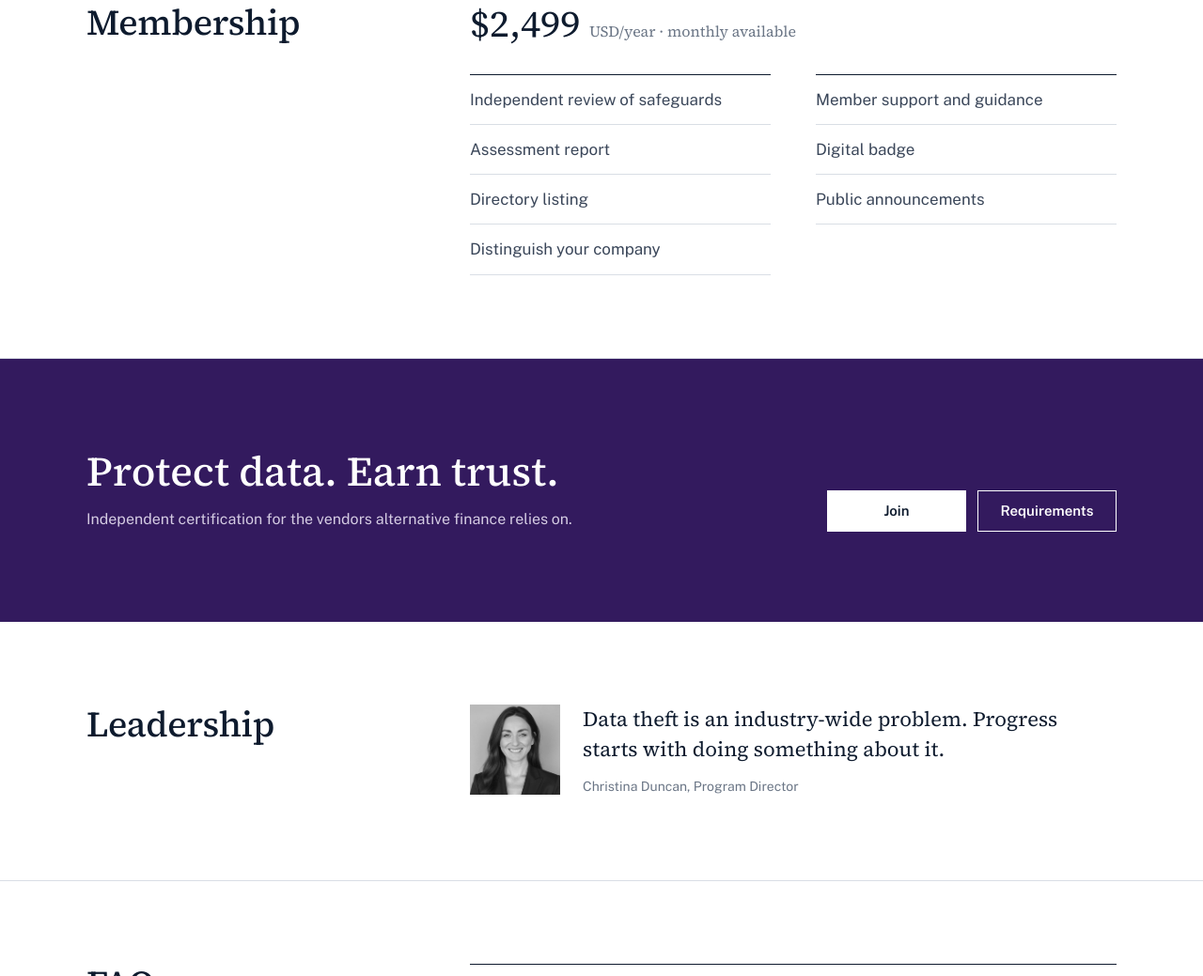
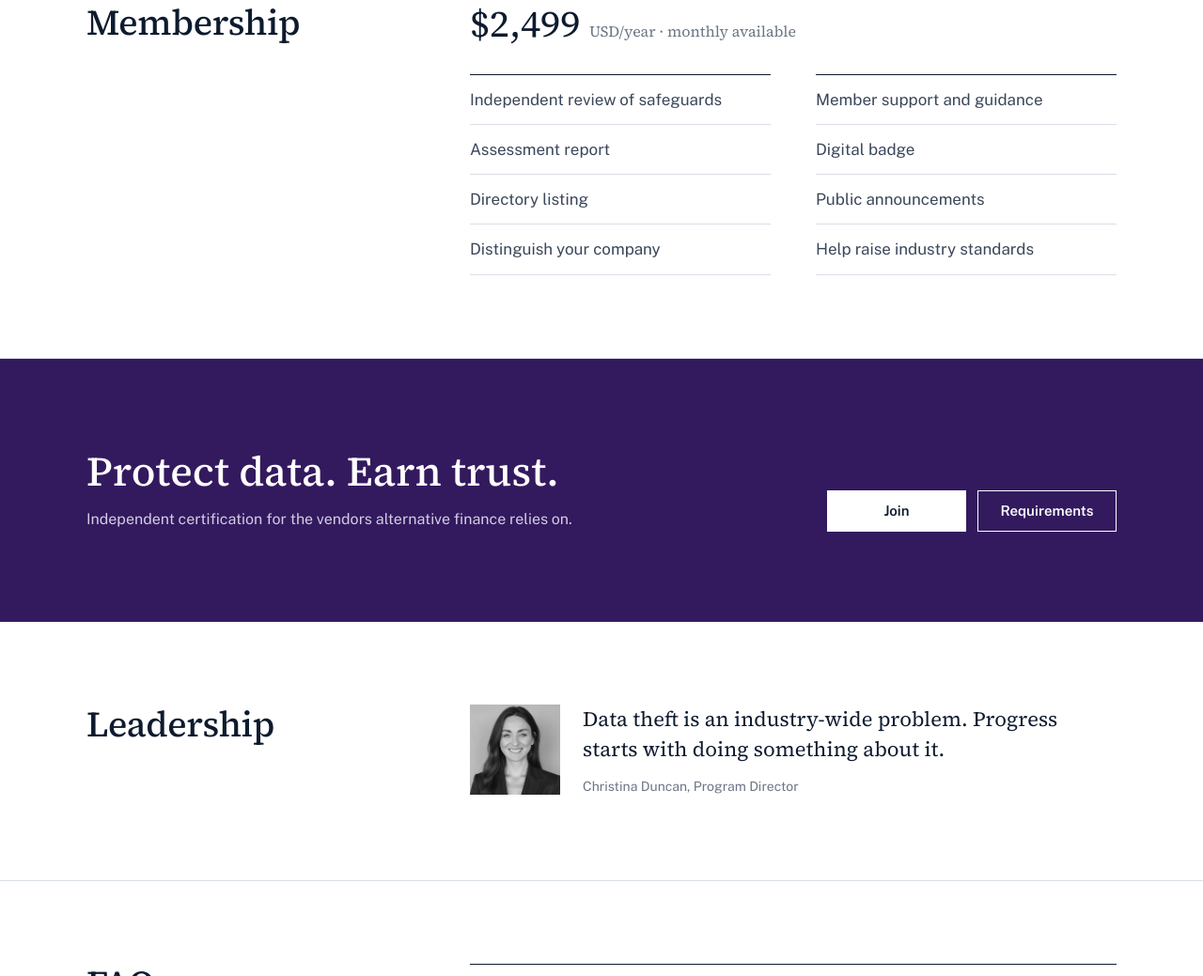
Before and after one commit to aquamark-io/secure-vendor-site, a plain HTML site: page index.html in a window 1280 px wide. Shown: the part 2371-3410 px from the top of the page at 94% size. Drawn offline with nearby package versions, Linux system fonts and the light colour scheme.

Commit message:
Membership: add 'Help raise industry standards'
Co-Authored-By: Claude Opus 5.5 <noreply@anthropic.com>
Claude-Session: https://claude.ai/code/session_01G6gvxoYoUwsrSRfEZZ55LE

```diff
--- a/index.html
+++ b/index.html
@@ -169,6 +169,7 @@
           <li>Directory listing</li>
           <li>Public announcements</li>
           <li>Distinguish your company</li>
+          <li>Help raise industry standards</li>
         </ul>
       </div>
     </div>
```
